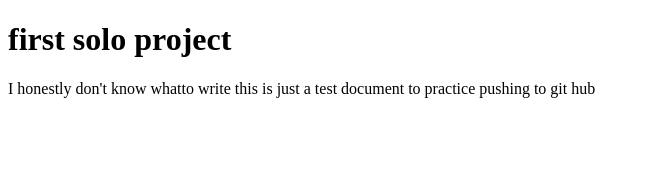
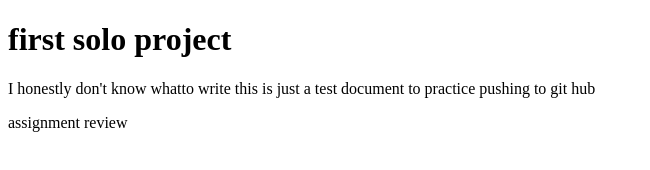
Before and after one commit to Code-AX/Isa-s-blog, a plain HTML site: page project.html in a window 1280 px wide. Shown: the whole page, without its empty margins (0-650 px from the left). Drawn offline with Linux system fonts and the light colour scheme.

Commit message:
additional branch

```diff
--- a/project.html
+++ b/project.html
@@ -8,5 +8,6 @@
 <body>
     <h1>first solo project</h1>
     <p>I honestly don't know whatto write this is just a test document to practice pushing to git hub</p>
+    <p>assignment review</p>
 </body>
 </html>
```
